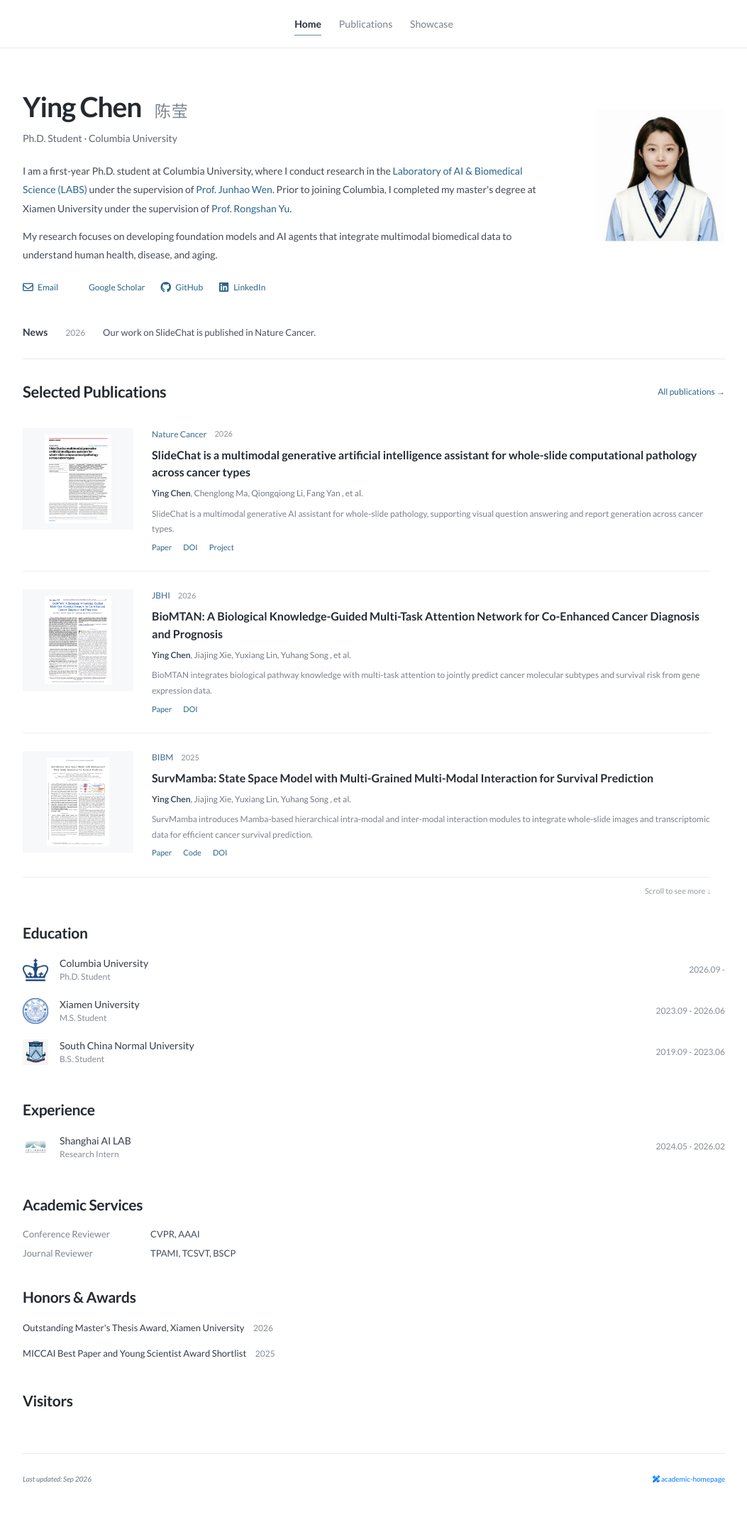
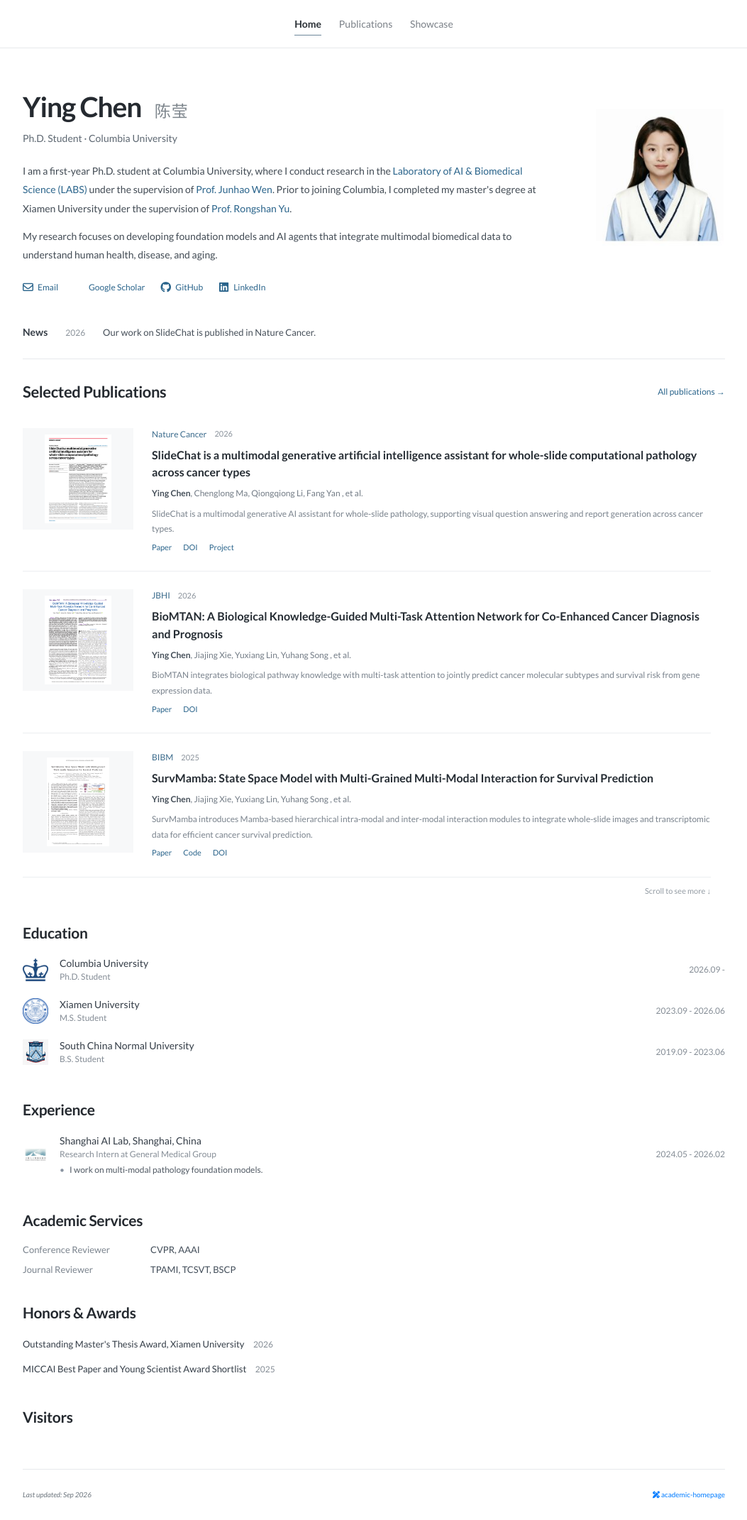
Before and after one commit to CYing18/CYing18.github.io, a Jekyll site: the page built from index.html, in a window 1280 px wide. Shown: the whole page at 71% size, without its empty margins (113-1166 px from the left). Built offline with Jekyll 4.4.1, drawn with Linux system fonts in a browser that asks for light colours; nearby versions of some CDN libraries; a style sheet for code colours, icons or effects is not loaded; before the commit the page ends 2119 px from its top, so only the background shows below that.

Commit message:
Expand Shanghai AI Lab experience

```diff
--- a/_data/profile.yml
+++ b/_data/profile.yml
@@ -63,9 +63,10 @@
     date: 2019.09 - 2023.06
 
 experience:
-- name: Shanghai AI LAB
+- name: Shanghai AI Lab, Shanghai, China
   logo: /assets/images/badges/shailab.jpeg
-  position: Research Intern
+  position: Research Intern at General Medical Group
+  description: I work on multi-modal pathology foundation models.
   date: 2024.05 - 2026.02
 
 awards:
--- a/assets/css/global.css
+++ b/assets/css/global.css
@@ -472,6 +472,19 @@
     font-size: 12px;
 }
 
+.home-profile-entry p {
+    margin: 4px 0 0;
+    color: #505963;
+    font-size: 12px;
+    line-height: 1.55;
+}
+
+.home-profile-entry p::before {
+    content: "•";
+    margin-right: 7px;
+    color: #8a94a1;
+}
+
 .home-profile-entry time {
     margin-left: auto;
     white-space: nowrap;
@@ -724,6 +737,10 @@
         font-size: 10px;
     }
 
+    .home-profile-entry p {
+        font-size: 10px;
+    }
+
     .home-services p {
         gap: 12px;
         font-size: 12px;
--- a/index.html
+++ b/index.html
@@ -97,7 +97,11 @@
         {% for item in site.data.profile.experience %}
         <div class="home-profile-entry">
             <img src="{{ item.logo | relative_url }}" alt="">
-            <div><strong>{{ item.name }}</strong><span>{{ item.position }}</span></div>
+            <div>
+                <strong>{{ item.name }}</strong>
+                <span>{{ item.position }}</span>
+                {% if item.description %}<p>{{ item.description }}</p>{% endif %}
+            </div>
             <time>{{ item.date }}</time>
         </div>
         {% endfor %}
```
